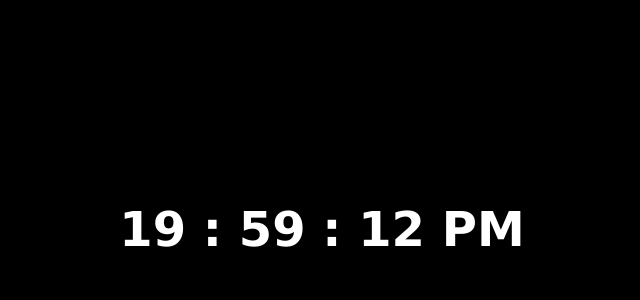
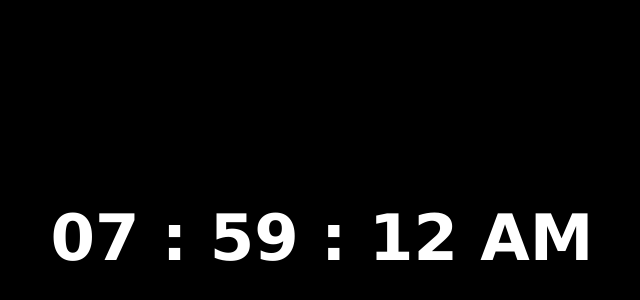
Before and after one commit to parimal-paramanik/JS_PROJECTS, a plain HTML site: page Digital_Clock/index.html in a window 1280 px wide. Shown: the part 52-352 px from the top of the page, without its empty margins (318-958 px from the left). Drawn offline with Linux system fonts and the light colour scheme.

Commit message:
digital clock

```diff
--- a/Digital_Clock/index.css
+++ b/Digital_Clock/index.css
@@ -6,9 +6,13 @@ body {
 h1{
     font-family: Verdana, Geneva, Tahoma, sans-serif;
     color: white;
-    font-size: 3rem;
+    font-size: 4rem;
     display: flex;
     justify-content: center;
     /* align-items: center; */
     margin-top: 20%;
+
 }
+/* #div{
+    background-color: red;
+} */
--- a/Digital_Clock/index.html
+++ b/Digital_Clock/index.html
@@ -7,8 +7,10 @@
     <link rel="stylesheet" href="index.css">
 </head>
 <body>
-    <h1 id="heading">
-    </h1>
+    <div id="div">
+        <h1>
+        </h1>
+    </div>
 
 </body>
 <script src="index.js"></script>
--- a/Digital_Clock/index.js
+++ b/Digital_Clock/index.js
@@ -9,12 +9,15 @@ function showTime() {
     var M = D.getMinutes();
     var S = D.getSeconds();
 
-
     var session = 'AM'
+    if(H > 12){
+        H = H-12;
+    }
+    session = (H >=12) ? "PM" :session
     H = (H < 10) ? ("0" + H) : H
     M = (M < 10) ? ("0" + M) : M
     S = (S < 10) ? ("0" + S) : S
-    session = (H >=12) ? "PM" :session
+
 
     var time = H + " : " + M + " : " + S + "  " + " " + session;
     document.getElementsByTagName("h1")[0].innerText = time
```
